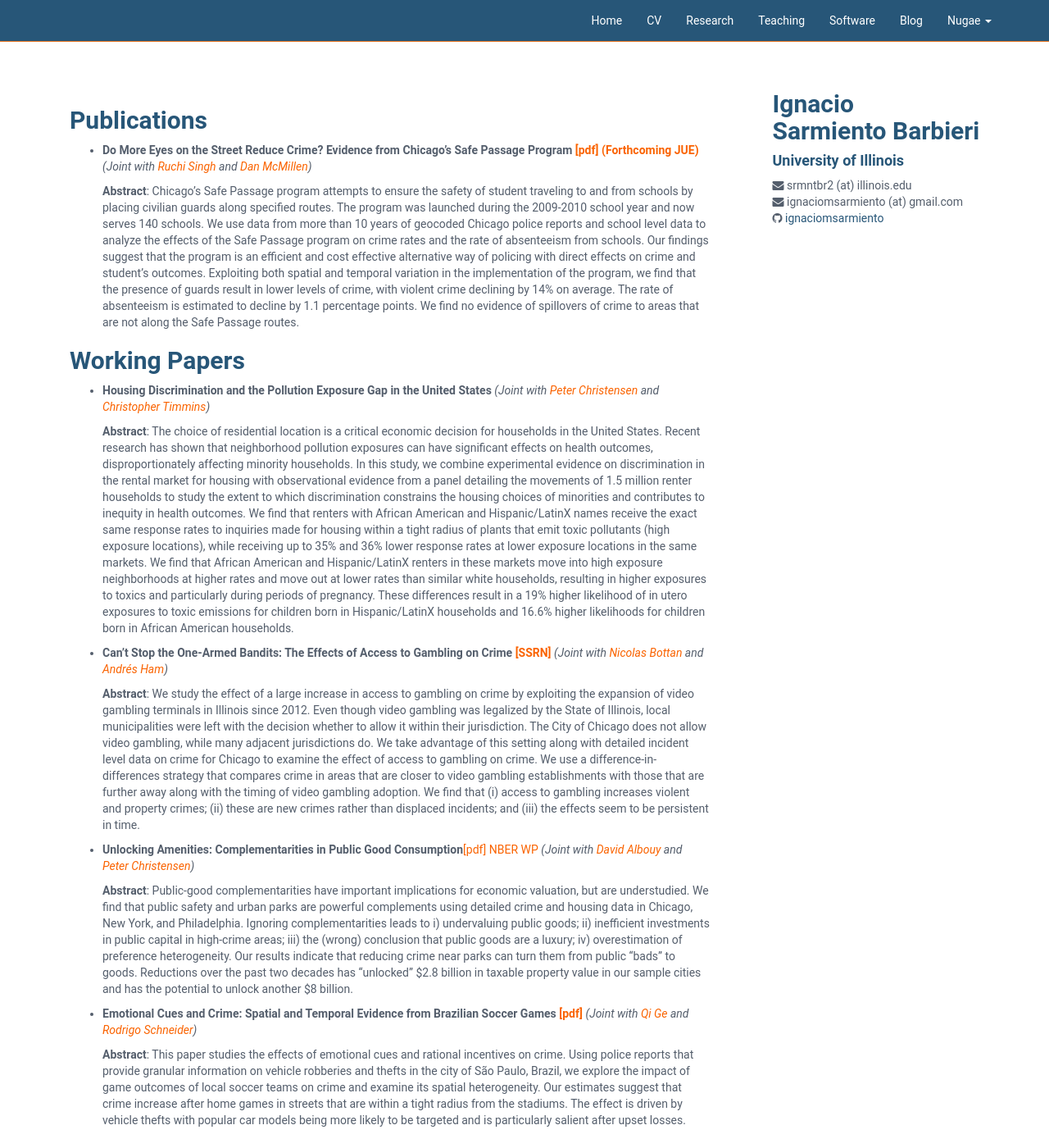
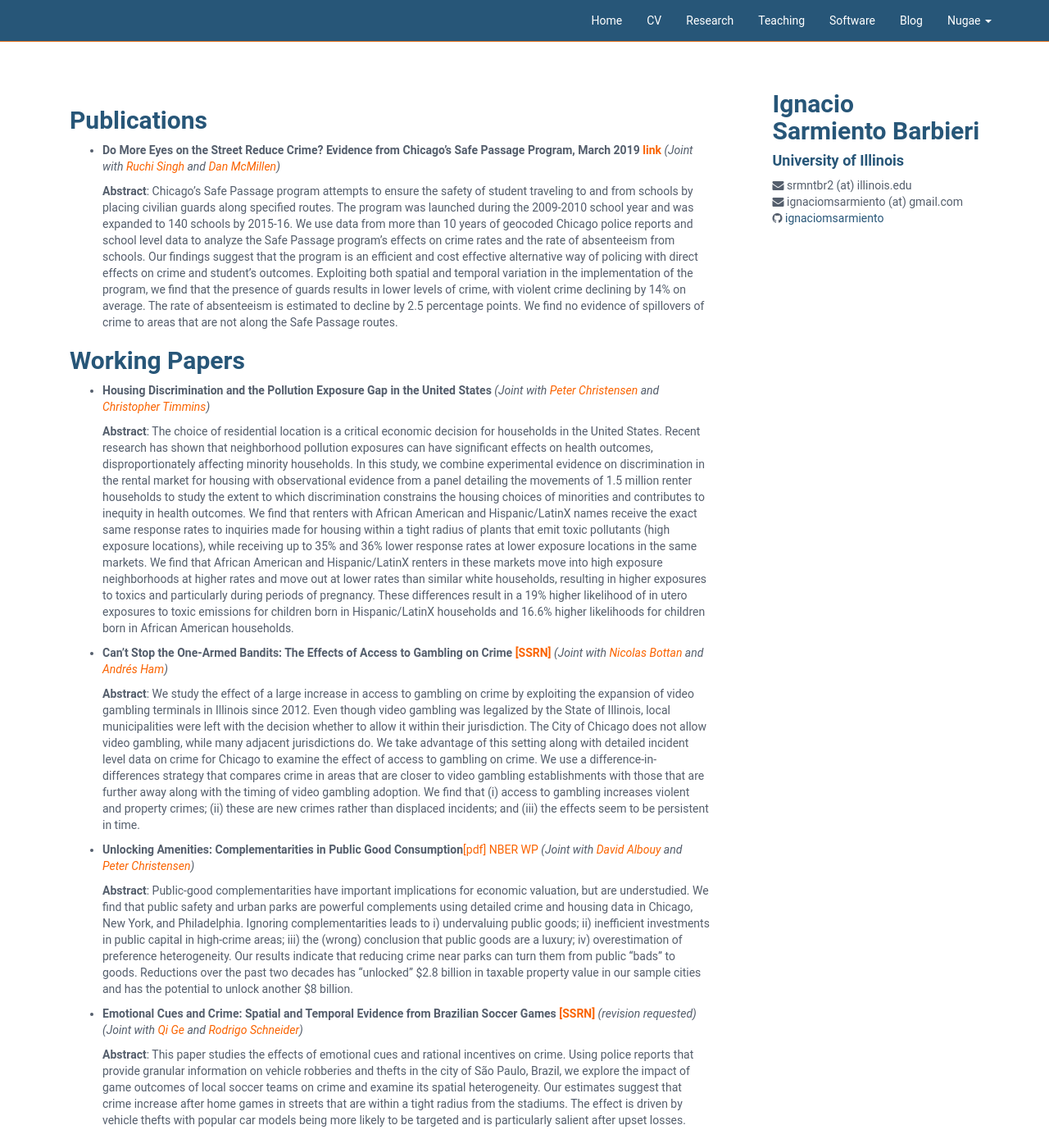
Before and after one commit to ignaciomsarmiento/ignaciomsarmiento.github.io, a Jekyll site: the page built from research.md, in a window 1280 px wide and 1400 px high. Shown: the whole window at 82% size. Built offline with Jekyll 4.4.1, drawn with Linux system fonts in a browser that asks for light colours; our own code applies the rules of GitHub Pages for plain Markdown files; some of the changed text lies outside the part shown.

Commit message:
updated cv and links april 2019

```diff
--- a/research.md
+++ b/research.md
@@ -4,11 +4,11 @@ layout: secondary_pages
 
 ## Publications
 
-* **Do More Eyes on the Street Reduce Crime? Evidence from Chicago’s Safe Passage Program [[pdf] (Forthcoming JUE)](/assets/Safe_Passage_WP.pdf)**
+* **Do More Eyes on the Street Reduce Crime? Evidence from Chicago’s Safe Passage Program, March 2019 [link](https://www.sciencedirect.com/science/article/pii/S0094119019300014)**
 	*(Joint with [Ruchi Singh](http://www.ruchisingh.net/) and [Dan McMillen](https://sites.google.com/site/danielpmcmillen/home))*
 
 	**Abstract**:
-    Chicago’s Safe Passage program attempts to ensure the safety of student traveling to and from schools by placing civilian guards along specified routes.  The program was launched during the 2009-2010 school year and now serves 140 schools.  We use data from more than 10 years of geocoded Chicago police reports and school level data to analyze the effects of the Safe Passage program on crime rates and the rate of absenteeism from schools.  Our findings suggest that the program is an efficient and cost effective alternative way of policing with direct effects on crime and student’s outcomes.  Exploiting both spatial and temporal variation in the implementation of the program, we find that the presence of guards result in lower levels of crime, with violent crime declining by 14% on average.  The rate of absenteeism is estimated to decline by 1.1 percentage points. We find no evidence of spillovers of crime to areas that are not along the Safe Passage routes.
+   Chicago's Safe Passage program attempts to ensure the safety of student traveling to and from schools by placing civilian guards along specified routes. The program was launched during the 2009-2010 school year and was expanded to 140 schools by 2015-16. We use data from more than 10 years of geocoded Chicago police reports and school level data to analyze the Safe Passage program's effects on crime rates and the rate of absenteeism from schools. Our findings suggest that the program is an efficient and cost effective alternative way of policing with direct effects on crime and student's outcomes. Exploiting both spatial and temporal variation in the implementation of the program, we find that the presence of guards results in lower levels of crime, with violent crime declining by 14% on average. The rate of absenteeism is estimated to decline by 2.5 percentage points. We find no evidence of spillovers of crime to areas that are not along the Safe Passage routes.
 
 
 ## Working Papers
@@ -32,7 +32,7 @@ layout: secondary_pages
 	Public-good complementarities have important implications for economic valuation, but are understudied. We find that public safety and urban parks are powerful complements using detailed crime and housing data in Chicago, New York, and Philadelphia. Ignoring complementarities leads to i) undervaluing public goods; ii) inefficient investments in public capital in high-crime areas; iii) the (wrong) conclusion that public goods are a luxury; iv) overestimation of preference heterogeneity. Our results indicate that reducing crime near parks can turn them from public “bads” to goods. Reductions over the past two decades has “unlocked” $2.8 billion in taxable property value in our sample cities and has the potential to unlock another $8 billion.
 
 
-* **Emotional Cues and Crime: Spatial and Temporal Evidence from Brazilian Soccer Games [[pdf]](/assets/Crime_Soccer_Cues_WP.pdf)**
+* **Emotional Cues and Crime: Spatial and Temporal Evidence from Brazilian Soccer Games [[SSRN]](https://papers.ssrn.com/sol3/papers.cfm?abstract_id=3289286)** *(revision requested)*
 	*(Joint with [Qi Ge](https://qi-ge.weebly.com/) and [Rodrigo Schneider](https://sites.google.com/view/rodrigoaraujoschneider))*
 
 	**Abstract**:
@@ -43,13 +43,8 @@ layout: secondary_pages
 ## Research in  Progress
 
 
-
-* **The One-Armed Bandits Strike at Home**
-	*(Joint with [Nicolas Bottan](http://publish.illinois.edu/nicolasbottan/) and [Andrés Ham](https://publish.illinois.edu/andresham/))*
-
-
 * **Can we Stay One Step Ahead of Cheaters? An RCT on the Effect of Proctoring in Online Exams**
-	*(Joint with Jose Vazquez-Cognet and Timothy Chin)*
+	*(Joint with Jose Vazquez-Cognet)*
 
 * **Recent Trends and Patterns in Honduran Violence over Time and Space**
 	*(Joint with [Andrés Ham](https://publish.illinois.edu/andresham/))*
```
Also changed, not shown: index.md (+1 -1 lines), software.md (+1 -1 lines), Gemfile.lock, 1 other file.
